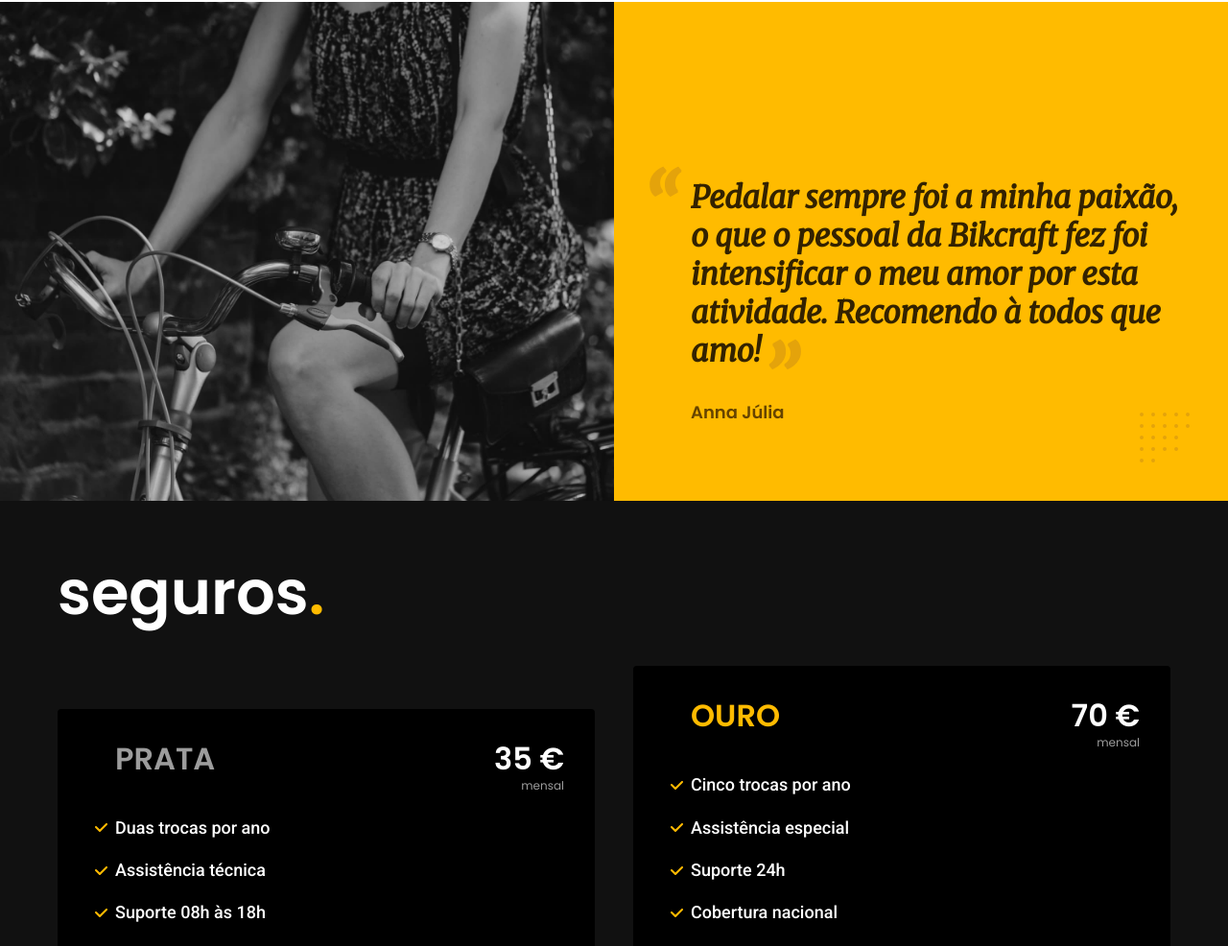
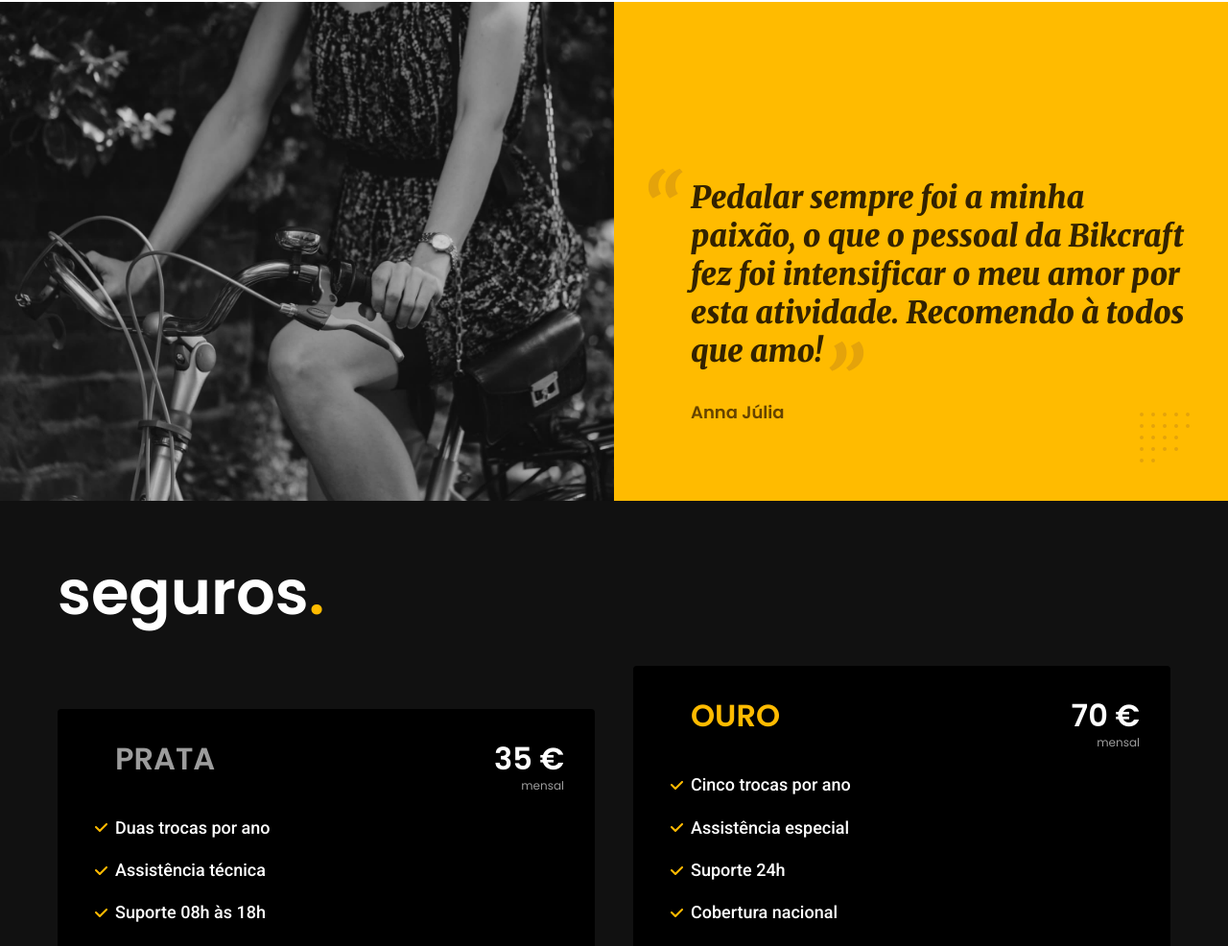
Before and after one commit to SantanderNycz/bikcraft, a plain HTML site: page index.html in a window 1280 px wide. Shown: the part 3277-4263 px from the top of the page at 96% size. Drawn offline with Linux system fonts and the light colour scheme.

Commit message:
correção erro na tipografia

```diff
--- a/index.html
+++ b/index.html
@@ -15,7 +15,7 @@
 
   <link rel="preconnect" href="https://fonts.googleapis.com">
   <link rel="preconnect" href="https://fonts.gstatic.com" crossorigin>
-  <link href="https://fonts.googleapis.com/css2?family=Merriweather:ital,wght@1;900&family=Poppins:wght@400;600&family=Roboto:wght@400;500&display=swap" rel="stylesheet">
+  <link href="https://fonts.googleapis.com/css2?family=Merriweather:ital,wght@0,300;0,400;0,700;0,900;1,300;1,400;1,700;1,900&family=Poppins:wght@400;600&family=Roboto:wght@400;500&display=swap" rel="stylesheet">
 </head>
 
 <body>
```
Also changed, not shown: bicicletas.html (+1 -1 lines), bicicletas/magic.html (+1 -1 lines), bicicletas/nebula.html (+1 -1 lines), bicicletas/nimbus.html (+1 -1 lines), contato.html (+1 -1 lines), orcamento.html (+1 -1 lines), seguros.html (+1 -1 lines), termos.html (+1 -1 lines).
